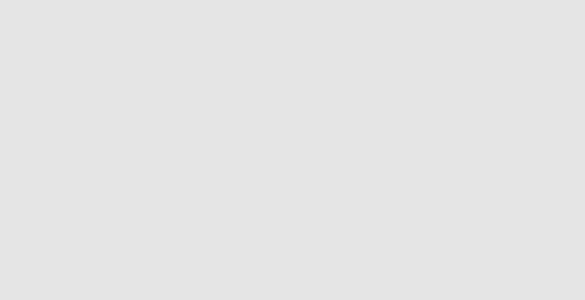
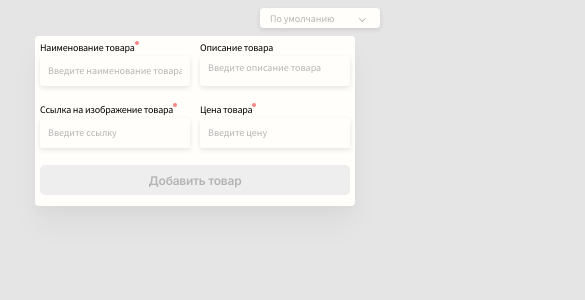
Before and after one commit to MordoJP/ida-test, a Vue app: page / in a window 390 px wide. Shown: the top 300 px of the page, 585 px wide, since content can reach past the window. Built offline with nearby package versions, Linux system fonts and the light colour scheme.

Commit message:
added adaptive style for app

```diff
--- a/src/App.vue
+++ b/src/App.vue
@@ -58,4 +58,62 @@ export default {
   display: flex;
   flex-wrap: wrap;
 }
+
+/* Adaptive styles */
+@media screen and (max-width: 1439px) {
+  .container-block {
+    width: 1200px;
+  }
+
+  .products-block {
+    width: 804px;
+    justify-content: space-between;
+  }
+}
+
+@media screen and (max-width: 1199px) {
+  .container-block {
+    width: 1024px;
+  }
+
+  .products-block {
+    width: 628px;
+  }
+}
+
+@media screen and (max-width: 1023px) {
+  .container-block {
+    width: 768px;
+  }
+
+  .products-block {
+    width: 372px;
+    flex-direction: column;
+    align-items: center;
+  }
+}
+
+@media screen and (max-width: 767px) {
+  .container-block {
+    width: 430px;
+  }
+
+  .products-block {
+    width: 420px;
+  }
+  .content {
+    flex-direction: column;
+    align-items: center;
+  }
+}
+
+@media screen and (max-width: 419px) {
+  .container-block {
+    min-width: 320px;
+  }
+
+  .products-block {
+    min-width: 320px;
+  }
+}
 </style>
--- a/src/components/Navbar.vue
+++ b/src/components/Navbar.vue
@@ -57,6 +57,8 @@ export default {
 
 .filter-container {
   position: relative;
+  display: flex;
+  align-items: center;
 }
 
 /* Adding text styles */
@@ -178,4 +180,58 @@ color: $main-text-color;
   }
 }
 
+/* Adaptive styles */
+@media screen and (max-width: 767px) {
+  .container-navbar {
+    padding: 10px 20px 0;
+  }
+
+  .add-product {
+    font-size: 20px;
+  }
+
+  .filter-block {
+    min-width: 120px;
+    height: 20px;
+    span {
+      font-size: 10px;
+      margin-left: 10px;
+      margin-right: 3px;
+    }
+  }
+
+  .dropdown-list {
+    min-width: 120px;
+    left: -120px;
+    top: -13px;
+    li {
+      height: 20px;
+      padding-left: 10px;
+      span {
+        font-size: 10px;
+      }
+    }
+  }
+}
+
+@media screen and (max-width: 419px) {
+  .container-navbar {
+    padding: 8px 10px;
+    justify-content: flex-end;
+    height: 20px;
+  }
+
+  .filter-container {
+    height: 20px;
+  }
+
+  .add-product {
+    display: none;
+    font-size: 0;
+  }
+
+  .dropdown-list {
+    top: -16px;
+  }
+}
 </style>
--- a/src/components/NewProduct.vue
+++ b/src/components/NewProduct.vue
@@ -1,6 +1,8 @@
 <template>
   <div class="new-product-container">
     <div class="new-product-form">
+      <div class="new-product-inputs">
+        <div class="new-product-top">
           <div class="form-group">
             <label for="product-name" class="required-label">Наименование товара</label>
             <input
@@ -22,6 +24,8 @@
               v-model="description"
             ></textarea>
           </div>
+        </div>
+        <div class="new-product-bottom">
           <div class="form-group">
             <label for="product-img" class="required-label">Ссылка на изображение товара</label>
             <input
@@ -35,7 +39,7 @@
             >
             <div class="error" v-if="$v.imageSrc.$dirty && !$v.imageSrc.required">Поле является обязательным</div>
           </div>
-      <div class="form-group last-fg">
+          <div class="form-group">
             <label for="product-price" class="required-label">Цена товара</label>
             <input
               type="number"
@@ -48,12 +52,15 @@
             >
             <div class="error" v-if="$v.price.$dirty && !$v.price.required">Поле является обязательным</div>
           </div>
+        </div>
+      </div>
       <button
         type="submit"
         class="add-product-button"
         @click="createProduct"
         :disabled="!$v.price.required || !$v.imageSrc.required || !$v.title.required"
       >Добавить товар</button>
+      <div class="success" v-if="success">Продукт добавлен успешно</div>
     </div>
   </div>
 </template>
@@ -67,7 +74,8 @@ export default {
       title: '',
       description: '',
       imageSrc: '',
-      price: null
+      price: null,
+      success: false
     }
   },
   validations: {
@@ -89,22 +97,19 @@ export default {
         }
 
         this.$store.dispatch('createProduct', product)
+        this.success = true
+        setTimeout(() => {
+          this.success = false
+        }, 3000)
 
         this.title = ''
         this.description = ''
         this.imageSrc = ''
         this.price = null
-      }
-    },
-    consoling (val) {
-      console.log(val)
+        this.$v.$reset()
       }
     }
-  // computed: {
-  //   loading () {
-  //     return this.$store.getters.loading
-  //   }
-  // }
+  }
 }
 </script>
 
@@ -131,6 +136,10 @@ export default {
 }
 
 /* forms stylisation */
+.new-product-bottom {
+  height: 136px;
+  margin-bottom: 10px;
+}
 .form-group {
   label, span {
     display: block;
@@ -141,6 +150,7 @@ export default {
     position: relative;
   }
   input, textarea {
+    display: block;
     width: 284px;
     box-sizing: border-box;
     background: $background-forms-color;
@@ -232,6 +242,24 @@ export default {
 .add-product-button:disabled {
   background: $disabled-button-color;
   color: $inner-text-color;
+  &:hover {
+    filter: none;
+  }
+}
+
+/* success style */
+.success {
+  color: $enabled-button-color;
+  font-family: $button-font;
+  font-style: normal;
+  font-weight: 600;
+  font-size: 12px;
+  line-height: 15px;
+  text-align: center;
+  position: absolute;
+  top: 419px;
+  left: 80px;
+  transition: .2s ease-out;
 }
 
 /* Validation styles */
@@ -246,7 +274,7 @@ export default {
 }
 
 .error {
-  font-family: $main-text-color;
+  font-family: $main-font;
   font-style: normal;
   font-weight: normal;
   font-size: 8px;
@@ -255,4 +283,151 @@ export default {
   color: $error-color;
   margin-bottom: 2px;
 }
+
+/* Adaptive styles */
+@media screen and (max-width: 1199px) {
+  .new-product-container {
+    height: 350px;
+  }
+
+  .new-product-form {
+    width: 280px;
+    display: flex;
+    flex-direction: column;
+    align-items: center;
+  }
+
+  .form-group {
+    input, textarea {
+      width: 230px;
+      border-radius: 3px;
+      padding: 8px 12px 9px;
+      font-size: 10px;
+      line-height: 12px;
+    }
+    input {
+      height: 30px;
+    }
+    textarea {
+      height: 60px;
+    }
+  }
+
+  .add-product-button {
+    width: 230px;
+    height: 30px;
+    border-radius: 5px;
+  }
+
+  .success {
+    font-size: 10px;
+    top: 360px;
+    left: 68px;
+  }
+}
+
+@media screen and (max-width: 767px) {
+  .new-product-container {
+    height: 210px;
+    position: static;
+    top: 24px;
+  }
+
+  .new-product-inputs {
+    display: flex;
+    flex-direction: column;
+    justify-content: space-between;
+    width: 100%;
+  }
+
+  .new-product-form {
+    width: 420px;
+    height: 190px;
+    box-sizing: border-box;
+    padding: 12px;
+    display: flex;
+    flex-direction: column;
+    justify-content: space-between;
+    .new-product-top, .new-product-bottom  {
+      display: flex;
+      justify-content: space-between;
+      margin-bottom: 12px;
+      width: 100%;
+      height: 50px;
+    }
+  }
+
+  .form-group {
+    label, span {
+      margin-bottom: 2px;
+      font-size: 10px;
+    }
+    input, textarea {
+      width: 190px;
+      padding: 6px 8px 7px;
+      font-size: 10px;
+    }
+    .valid-input {
+      margin-bottom: 8px;
+    }
+  }
+
+  .last-fg {
+    margin-bottom: 10px;
+  }
+
+  .form-control-sm, .form-control-big {
+    height: 30px!important;
+  }
+
+  .add-product-button {
+    display: block;
+    width: 100%;
+    height: 30px!important;
+    border: none;
+    font-size: 12px;
+    margin-bottom: 6px;
+  }
+
+  .success {
+    font-size: 8px;
+    top: 173px;
+    left: 152px;
+  }
+
+  .invalid-input {
+    margin-bottom: 2px;
+  }
+
+  .error {
+    font-size: 8px;
+    margin-bottom: 1px;
+  }
+}
+
+@media screen and (max-width: 419px) {
+  .new-product-container {
+    height: 180px;
+  }
+
+  .new-product-form {
+    width: 320px;
+    height: 170px;
+    padding: 5px;
+    .new-product-top, .new-product-bottom  {
+      width: 310px;
+    }
+  }
+
+  .form-group {
+    input, textarea {
+      width: 150px;
+    }
+  }
+
+  .success {
+    top: 193px;
+    left: 104px;
+  }
+}
 </style>
--- a/src/components/ProductCard.vue
+++ b/src/components/ProductCard.vue
@@ -7,7 +7,8 @@
       <div class="product-info">
         <div class="product-info-title-description">
           <span class="product-title">{{ newProduct.title }}</span>
-          <span class="product-description">{{ newProduct.description }}</span>
+          <span class="product-description"><p>{{ newProduct.description }}</p></span>
+<!--          добавить ограничение по символам-->
         </div>
         <span class="product-price">{{ priceFilter }}</span>
       </div>
@@ -57,6 +58,7 @@ export default {
   display: flex;
   flex-direction: column;
   margin-bottom: 16px;
+  transition: .3s ease-out;
   /* product image styles */
   .product-image img, .product-image {
     width: 332px;
@@ -65,7 +67,9 @@ export default {
   }
   .product-image {
     background-color: $background-forms-color;
+    overflow: hidden;
     img {
+      transition: .3s ease-out;
       object-fit: cover;
     }
   }
@@ -82,6 +86,13 @@ export default {
       display: flex;
       flex-direction: column;
       margin-bottom: 16px;
+      p {
+        margin: 0;
+        -webkit-line-clamp: 5;
+        display: -webkit-box;
+        -webkit-box-orient: vertical;
+        overflow: hidden;
+      }
     }
     .product-title, .product-description, .product-price {
        font-family: $main-font;
@@ -104,6 +115,13 @@ export default {
       font-size: 24px;
       line-height: 30px;
     }
+  }
+}
+
+.product-card-container:hover {
+  box-shadow: 0 5px 10px rgba(0, 0, 0, 0.17), 0 5px 10px rgba(0, 0, 0, 0.08);
+  img {
+    transform: scale(1.1);
   }
 }
 
@@ -144,4 +162,102 @@ export default {
 .product-delete:active {
   filter: contrast(80%) brightness(80%);
 }
+
+/* Adaptive styles */
+@media screen and (max-width: 1199px) {
+  .product-card-container {
+    width: 280px;
+    height: 350px;
+    .product-image img, .product-image {
+      width: 280px;
+      height: 170px;
+    }
+  }
+
+  .product-info {
+    max-height: 180px;
+    padding: 10px 16px 20px!important;
+    .product-info-title-description {
+      height: 115px!important;
+      margin-bottom: 10px!important;
+      p {
+        -webkit-line-clamp: 4!important;
+      }
+    }
+    .product-title {
+      margin-bottom: 10px!important;
+    }
+  }
+
+  .product-delete {
+    left: 259px;
+  }
+}
+
+@media screen and (max-width: 1023px) {
+  .product-container {
+    margin-right: 0;
+  }
+
+  .product-card-container {
+    width: 332px;
+    height: 423px;
+    .product-image img, .product-image {
+      width: 332px;
+      height: 200px;
+    }
+  }
+
+  .product-info {
+    max-height: 223px;
+    padding: 16px 16px 24px!important;
+    .product-info-title-description {
+      height: 137px!important;
+      margin-bottom: 16px!important;
+      p {
+        -webkit-line-clamp: 5!important;
+      }
+    }
+    .product-title {
+      margin-bottom: 16px!important;
+    }
+  }
+
+  .product-delete {
+    left: 308px;
+  }
+}
+
+@media screen and (max-width: 419px) {
+  .product-card-container {
+    width: 300px;
+    height: 350px;
+    .product-image img, .product-image {
+      width: 300px;
+      height: 170px;
+    }
+  }
+
+  .product-info {
+    height: 180px;
+    padding: 12px 12px 20px!important;
+    .product-info-title-description {
+      height: 100px!important;
+      margin-bottom: 12px!important;
+      p {
+        -webkit-line-clamp: 4!important;
+      }
+    }
+    .product-title {
+      margin-bottom: 8px!important;
+    }
+    .product-description {
+      margin-bottom: 8px;
+    }
+  }
+
+  .product-delete {
+    left: 278px;
+  }
+}
 </style>
--- a/src/store/index.js
+++ b/src/store/index.js
@@ -15,7 +15,7 @@ class Product {
 
 export default new Vuex.Store({
   state: {
-    products: []
+    products: JSON.parse(localStorage.getItem('products') || '[]')
   },
   mutations: {
     createProduct (state, payload) {
@@ -28,10 +28,14 @@ export default new Vuex.Store({
         idx
       )
       state.products.push(newProduct)
+      localStorage.setItem('products', JSON.stringify(state.products))
     },
     deleteProduct (state, payload) {
-      const idx = state.products.findIndex(p => p.id === payload.id)
-      state.products.splice(idx, 1)
+      const arrowProducts = state.products
+      const idx = arrowProducts.findIndex(p => p.id === payload.id)
+      // state.products.splice(idx, 1)
+      arrowProducts.splice(idx, 1)
+      localStorage.setItem('products', JSON.stringify(arrowProducts))
     }
   },
   actions: {
```
Lines whose indentation alone changed are shown as unchanged.
